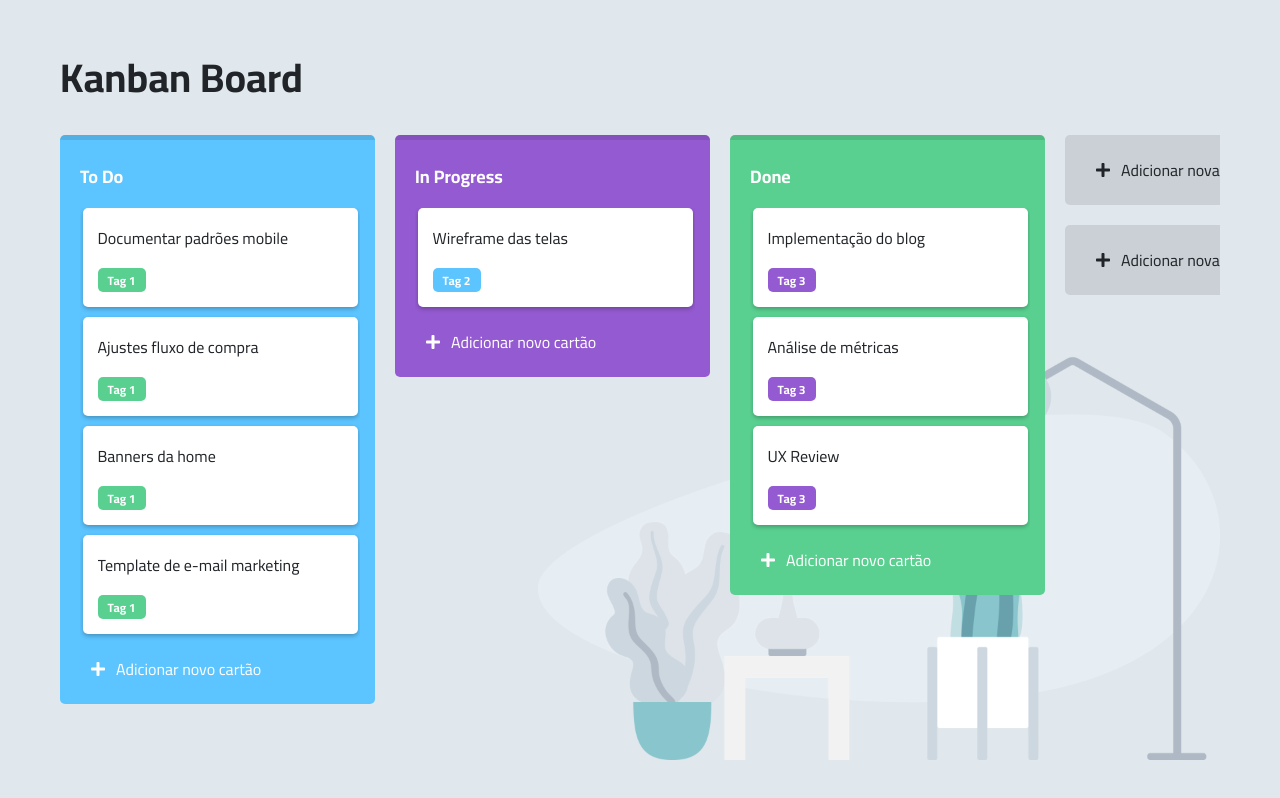
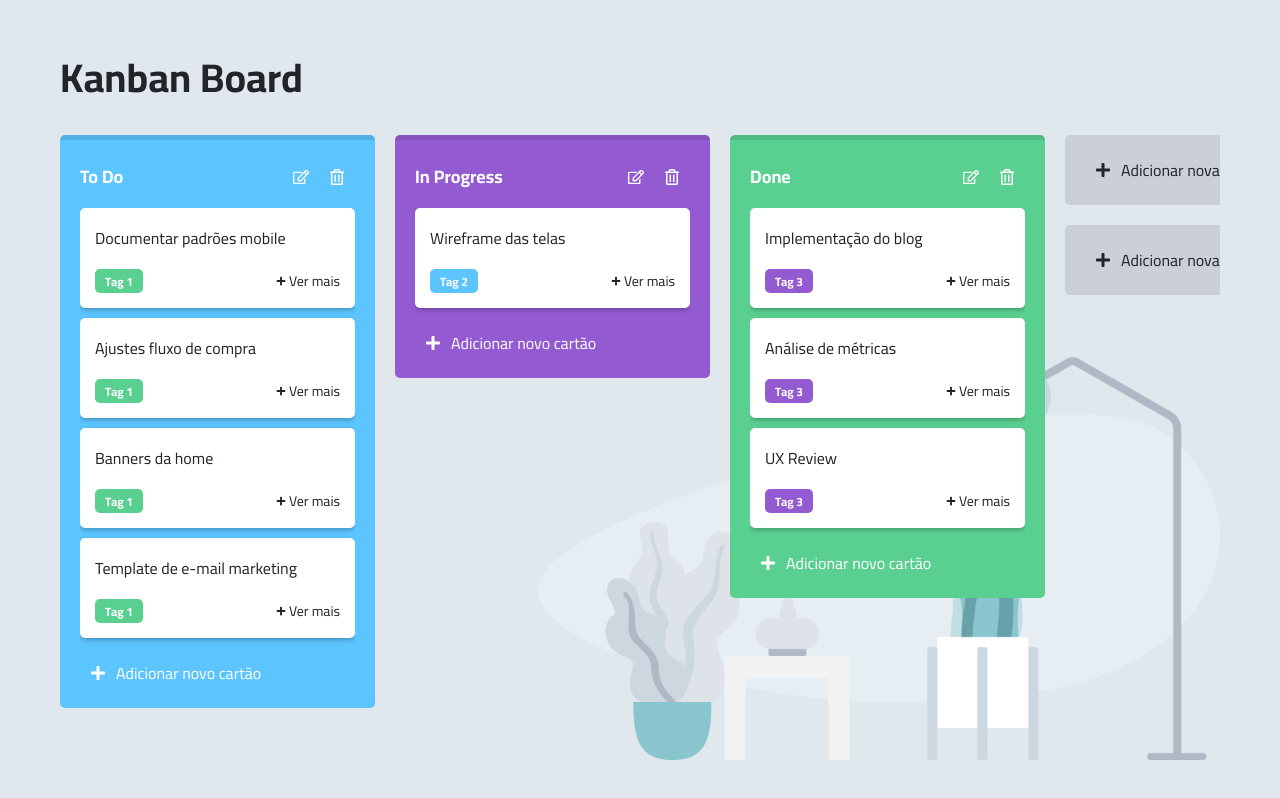
Before and after one commit to corvinau/kanban-board, a React (Create React App) app: page / in a window 1280 px wide. Built offline with nearby package versions, Linux system fonts and the light colour scheme.

Commit message:
addded action button for columns, layout adjustments and updated readme
Signed-off-by: Tatiane Medeiros <tatianeportelamedeiros@gmail.com>

```diff
--- a/src/components/BoardCard/index.tsx
+++ b/src/components/BoardCard/index.tsx
@@ -1,4 +1,6 @@
 import React from 'react';
+
+import { FaPlus } from 'react-icons/fa';
 
 import Tag from '../Tag';
 import ModalPanel from '../ModalPanel';
@@ -8,17 +10,27 @@ import { Container } from './styles';
 
 const BoardCard: React.FC<ICard> = data => {
   return (
+    <Container>
+      <div className="card-name">{data.title}</div>
+
+      <div className="card-button">
+        <Tag id={data.tag.id} color={data.tag.color} name={data.tag.name} />
+
         <ModalPanel
           button={
-        <Container>
-          <div className="card-name">{data.title}</div>
-          <Tag id={data.tag.id} color={data.tag.color} name={data.tag.name} />
-        </Container>
+            <div>
+              <div className="button-icon">
+                <FaPlus />
+              </div>{' '}
+              Ver mais
+            </div>
           }
           title="Editar cartão"
           form={<FormCard />}
           action="edit"
         />
+      </div>
+    </Container>
   );
 };
 
--- a/src/components/BoardCard/styles.ts
+++ b/src/components/BoardCard/styles.ts
@@ -12,10 +12,10 @@ export const Container = styled.div`
 
   padding: 15px;
 
-  :hover {
+  /* :hover {
     box-shadow: inset 0em 0em 0em 10em rgba(0, 0, 0, 0.1);
     cursor: pointer;
-  }
+  } */
 
   .card-name {
     font-weight: 500;
@@ -27,4 +27,20 @@ export const Container = styled.div`
     -webkit-box-orient: vertical;
     overflow: hidden;
   }
+
+  .card-button {
+    display: flex;
+    flex-direction: row;
+    justify-content: space-between;
+    align-items: center;
+
+    font-size: 14px;
+
+    .button-icon {
+      display: initial;
+      color: #212529;
+      font-size: 10px;
+      margin: 0;
+    }
+  }
 `;
--- a/src/components/BoardColumn/index.tsx
+++ b/src/components/BoardColumn/index.tsx
@@ -2,7 +2,7 @@ import React from 'react';
 
 import mockCards from '../../data/cards';
 
-import { FaPlus } from 'react-icons/fa';
+import { FaPlus, FaRegEdit, FaRegTrashAlt } from 'react-icons/fa';
 
 import BoardCard from '../BoardCard';
 import BoardCardEmpty from '../BoardCardEmpty';
@@ -16,10 +16,41 @@ const BoardColumn: React.FC<IColumn> = data => {
     console.log('clicou');
   };
 
+  const handleEditCard = () => {
+    console.log('clicou');
+  };
+
+  const handleDeleteCard = () => {
+    console.log('clicou');
+  };
+
   return (
     <Container color={data.color}>
       <div key={data.id}>
+        <div className="column-header">
           <div className="column-name">{data.name}</div>
+          <div className="column-actions">
+            <div
+              className="column-action-button"
+              role="button"
+              onClick={handleEditCard}
+            >
+              <div className="button-icon">
+                <FaRegEdit />
+              </div>
+            </div>
+
+            <div
+              className="column-action-button"
+              role="button"
+              onClick={handleDeleteCard}
+            >
+              <div className="button-icon">
+                <FaRegTrashAlt />
+              </div>
+            </div>
+          </div>
+        </div>
         <div className="column-card">
           {data.cards.length !== 0 ? (
             mockCards
@@ -38,16 +69,22 @@ const BoardColumn: React.FC<IColumn> = data => {
             <BoardCardEmpty />
           )}
         </div>
-        <div className="column-button" role="button" onClick={handleOpenPanel}>
+        <ModalPanel
+          button={
+            <div
+              className="column-button"
+              role="button"
+              onClick={handleOpenPanel}
+            >
               <div className="button-icon">
                 <FaPlus />
               </div>
-          <ModalPanel
-            button={<div className="button-name">Adicionar novo cartão</div>}
+              <div className="button-name">Adicionar novo cartão</div>
+            </div>
+          }
           title="Adicionar novo cartão"
           form={<FormCard />}
         />
-        </div>
       </div>
     </Container>
   );
--- a/src/components/BoardColumn/styles.ts
+++ b/src/components/BoardColumn/styles.ts
@@ -11,20 +11,31 @@ export const Container = styled.div`
 
   border-top: 5px solid rgba(0, 0, 0, 0.1);
 
+  .column-header {
+    display: flex;
+    flex-direction: row;
+    justify-content: space-between;
+    margin: 0 20px 15px;
+  }
+
+  .column-actions {
+    display: flex;
+    flex-direction: row;
+  }
+
   .column-name {
     font-weight: 700;
     font-size: 18px;
     color: #FFFFFF;
-
-    margin: 0 20px 15px;
   }
 
   .column-card {
     overflow: auto;
     max-height: calc(100vh - 325px);
-    margin: 0px 15px 0px 20px;
+    margin: 0px 20px;
   }
 
+  .column-action-button,
   .column-button {
     display: flex;
     align-items: center;
@@ -32,12 +43,15 @@ export const Container = styled.div`
     border-radius: 5px;
     color: #FFFFFF;
     background-color: ${props => (props.color ? props.color : '#afb6bd')};
-    margin: 10px 20px 0px 20px;
 
     :hover {
       box-shadow: inset 0em 0em 0em 10em rgba(0, 0, 0, 0.3);
       cursor: pointer;
     }
+  }
+
+  .column-button {
+    margin: 10px 20px 0px 20px;
   }
 
   .button-icon {
--- a/src/components/ModalPanel/index.tsx
+++ b/src/components/ModalPanel/index.tsx
@@ -22,17 +22,21 @@ const ModalPanel: React.FC<IModalProps> = ({
 }) => {
   const [modalIsOpen, setIsOpen] = useState(false);
 
-  function handleOpenModal() {
+  const handleOpenModal = () => {
     setIsOpen(true);
-  }
+  };
 
-  function handleCloseModal() {
+  const handleCloseModal = () => {
     setIsOpen(false);
-  }
+  };
 
   return (
-    <div className="container">
-      <div role="button" onClick={handleOpenModal}>
+    <div>
+      <div
+        className="modal-call-button"
+        role="button"
+        onClick={handleOpenModal}
+      >
         {button}
       </div>
       <Modal
--- a/src/components/ModalPanel/styles.css
+++ b/src/components/ModalPanel/styles.css
@@ -1,7 +1,5 @@
-.container {
-  display: flex;
-  justify-content: center;
-  align-items: center;
+.modal-call-button {
+  cursor: pointer;
 }
 
 .modal-overlay {
```
Also changed, not shown: 1 other file (tests, documents, lock files or other folders). Lines whose indentation alone changed are shown as unchanged.
